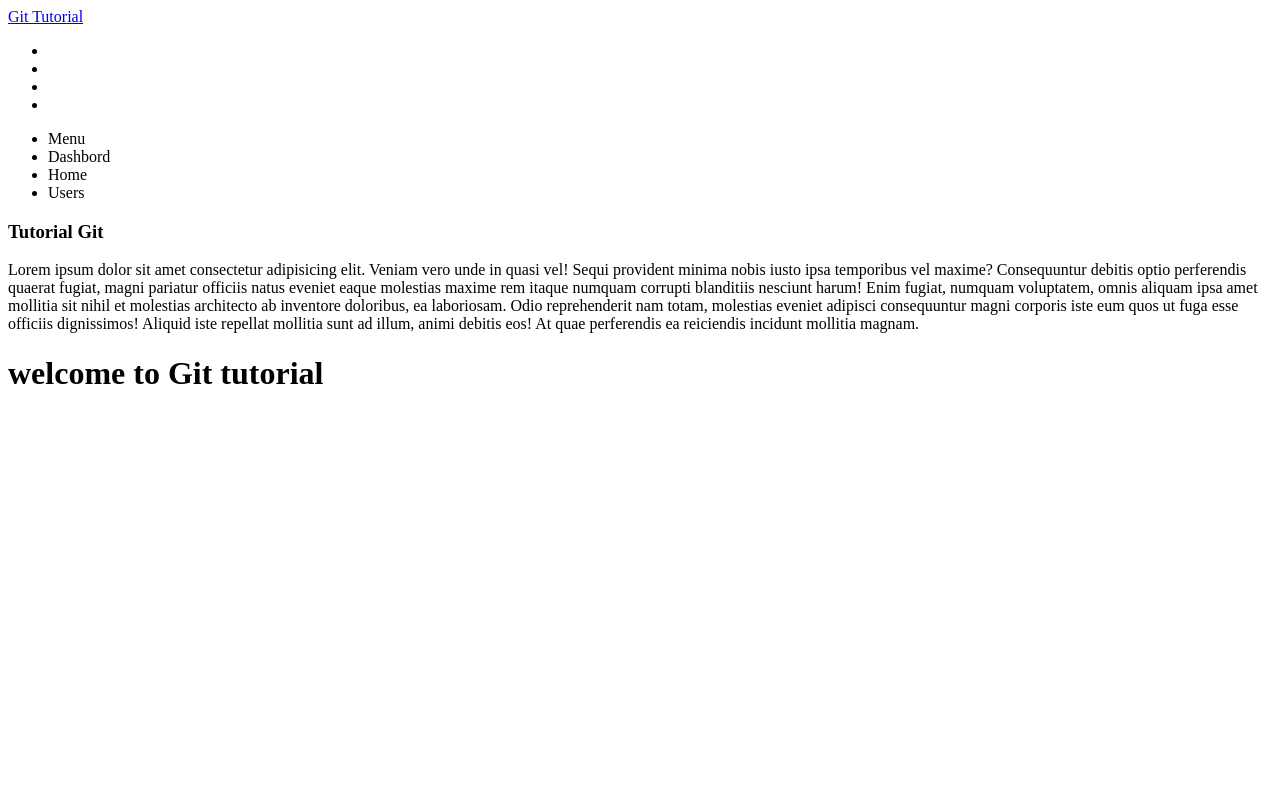
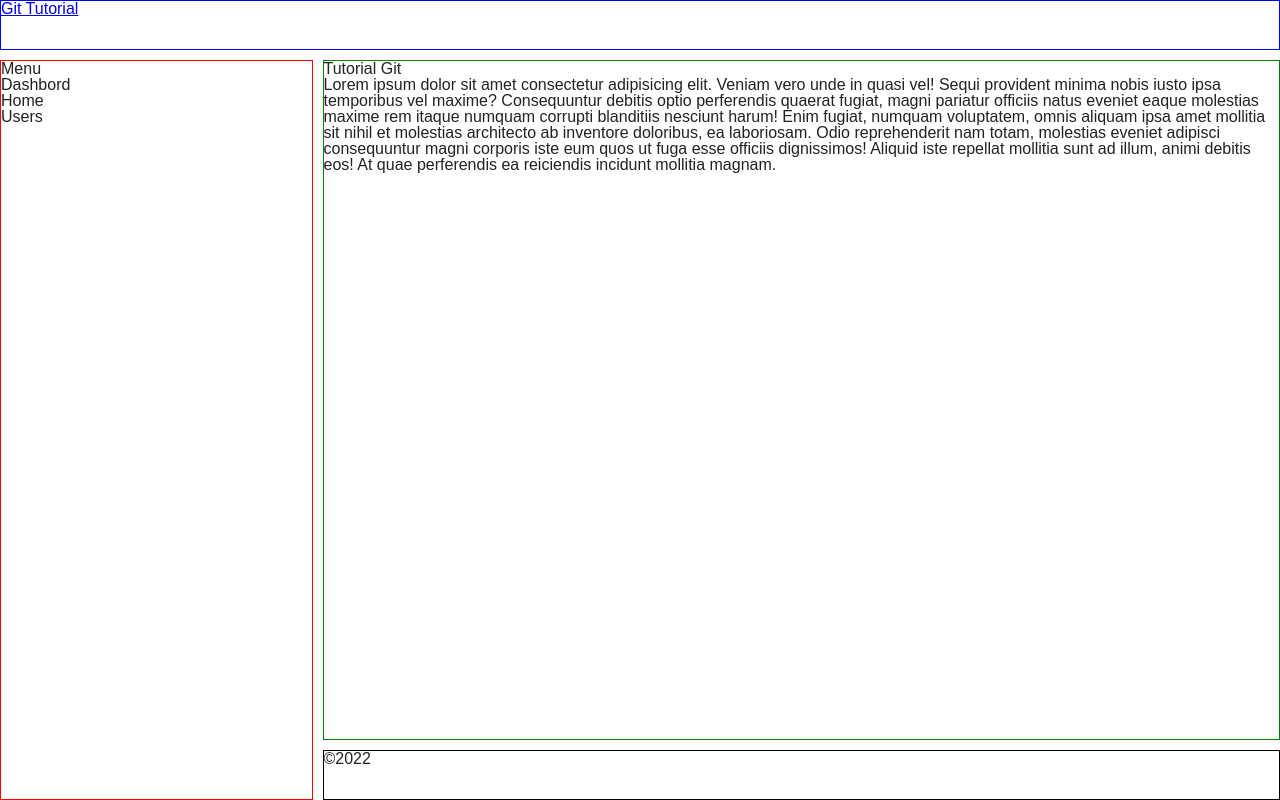
Before and after one commit to Odifa-Dev/Git-tuto, a plain HTML site: page index.html in a window 1280 px wide. Drawn offline with Linux system fonts and the light colour scheme; a web font is replaced by a local one.

Commit message:
create  grid view layout

```diff
--- a/css/main.css
+++ b/css/main.css
@@ -0,0 +1,48 @@
+@import url("./reset.min.css");
+
+@font-face {
+  font-family: "OpenSans";
+  src: url("../fonts/OpenSans-Regular.ttf");
+}
+@font-face {
+  font-family: "RobotoSlab";
+  src: url("../fonts/RobotoSlab-Regular.ttf");
+}
+html,
+body,
+#wrapper {
+  height: 100vh;
+  padding: 0;
+}
+body {
+  font-family: "openSans", sans-serif;
+  font-size: 1rem;
+}
+nav {
+  border: 1px solid blue;
+  grid-column: 1 / 5;
+  grid-row: 1;
+}
+aside {
+  border: 1px solid red;
+  grid-column: 1;
+  grid-row: 2 / 4;
+}
+#content {
+  border: 1px solid green;
+  grid-column: 2 / 5;
+  grid-row: 2;
+  grid-auto-rows: max-content;
+}
+footer {
+  border: 1px solid black;
+  grid-column: 2 / 5;
+  grid-row: 3;
+}
+#wrapper {
+  display: grid;
+  height: 100%;
+  grid-gap: 10px;
+  grid-template-rows: 50px auto 50px;
+  grid-template-columns: repeat(4, 1fr);
+}
--- a/index.html
+++ b/index.html
@@ -47,8 +47,9 @@
           </p>
         </section>
       </section>
+      <footer>
+        <p>&copy;2022</p>
+      </footer>
     </div>
-
-    <h1>welcome to Git tutorial</h1>
   </body>
 </html>
```
